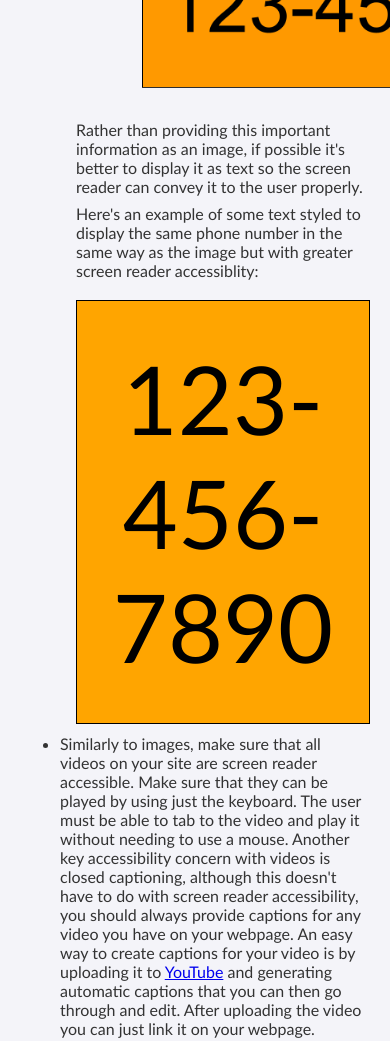
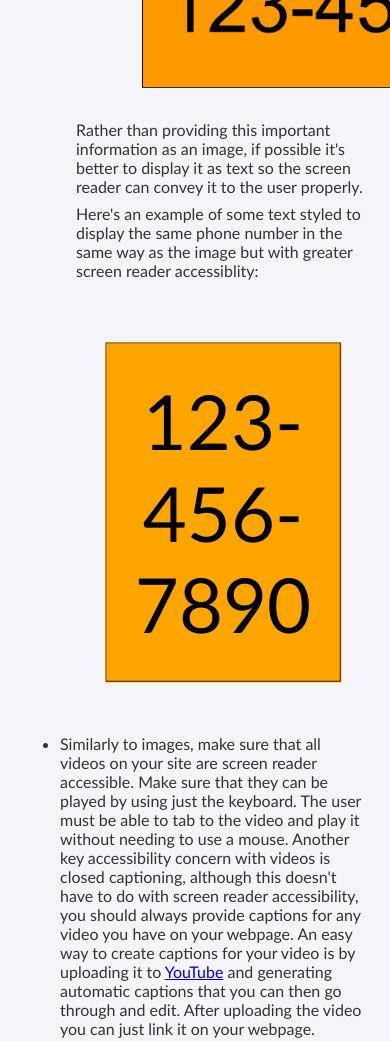
Before and after one commit to ty-berg/ty-berg.github.io, a plain HTML site: page index.html in a window 390 px wide. Shown: the part 1434-2475 px from the top of the page. Drawn offline with Linux system fonts and the light colour scheme.

Commit message:
phone number edit

```diff
--- a/styles.css
+++ b/styles.css
@@ -96,6 +96,7 @@ footer {
     font-size: 95px;
     border: solid 1px;
     color: black;
+	font-style: 'Arial', 'sans-serif';
     text-align: center;
     max-width: 630px;
     margin-top: 20px;
@@ -106,6 +107,7 @@ footer {
     padding-bottom: 40px;
     margin-left: 0px;
     border-color: black;
+	scale: .8;
 }
 
 .button-light{
```
